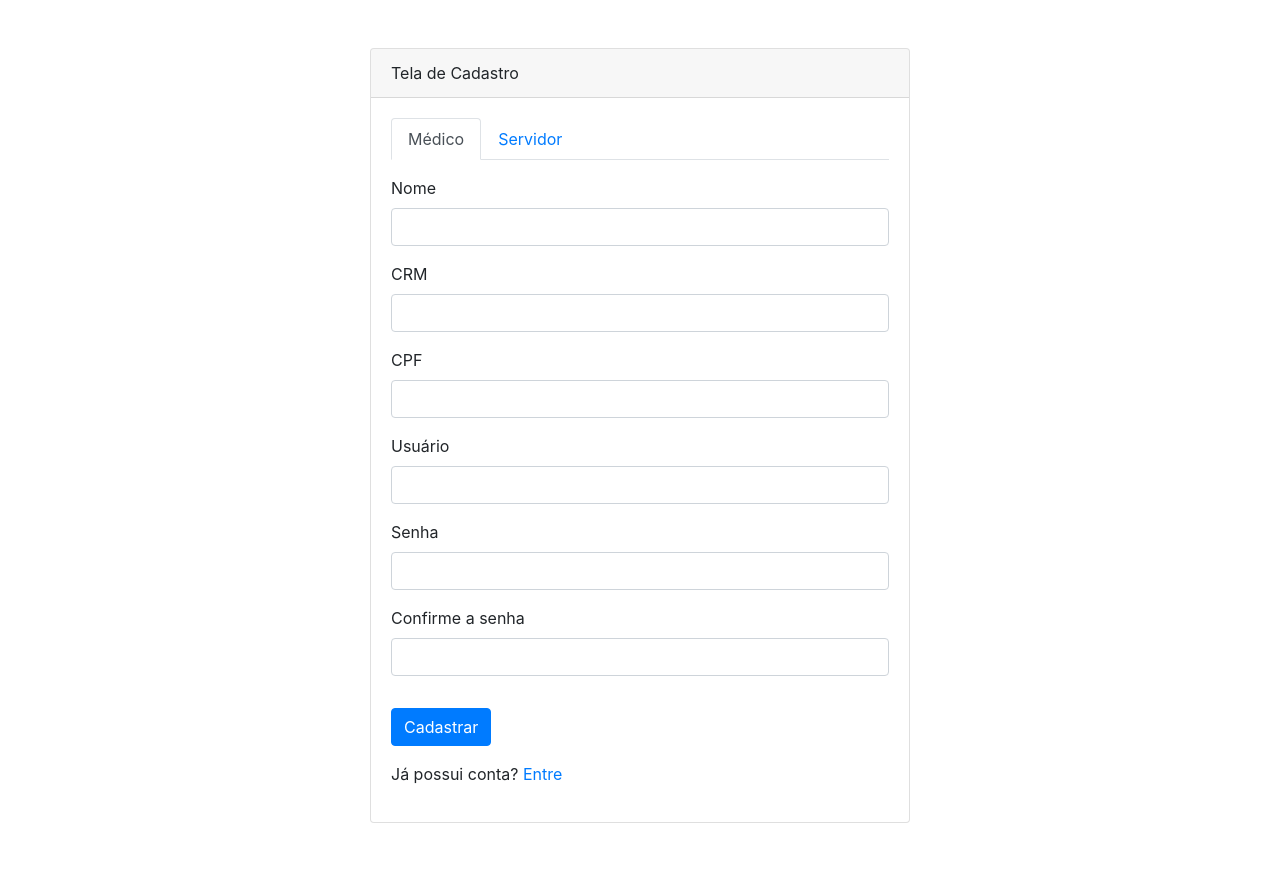
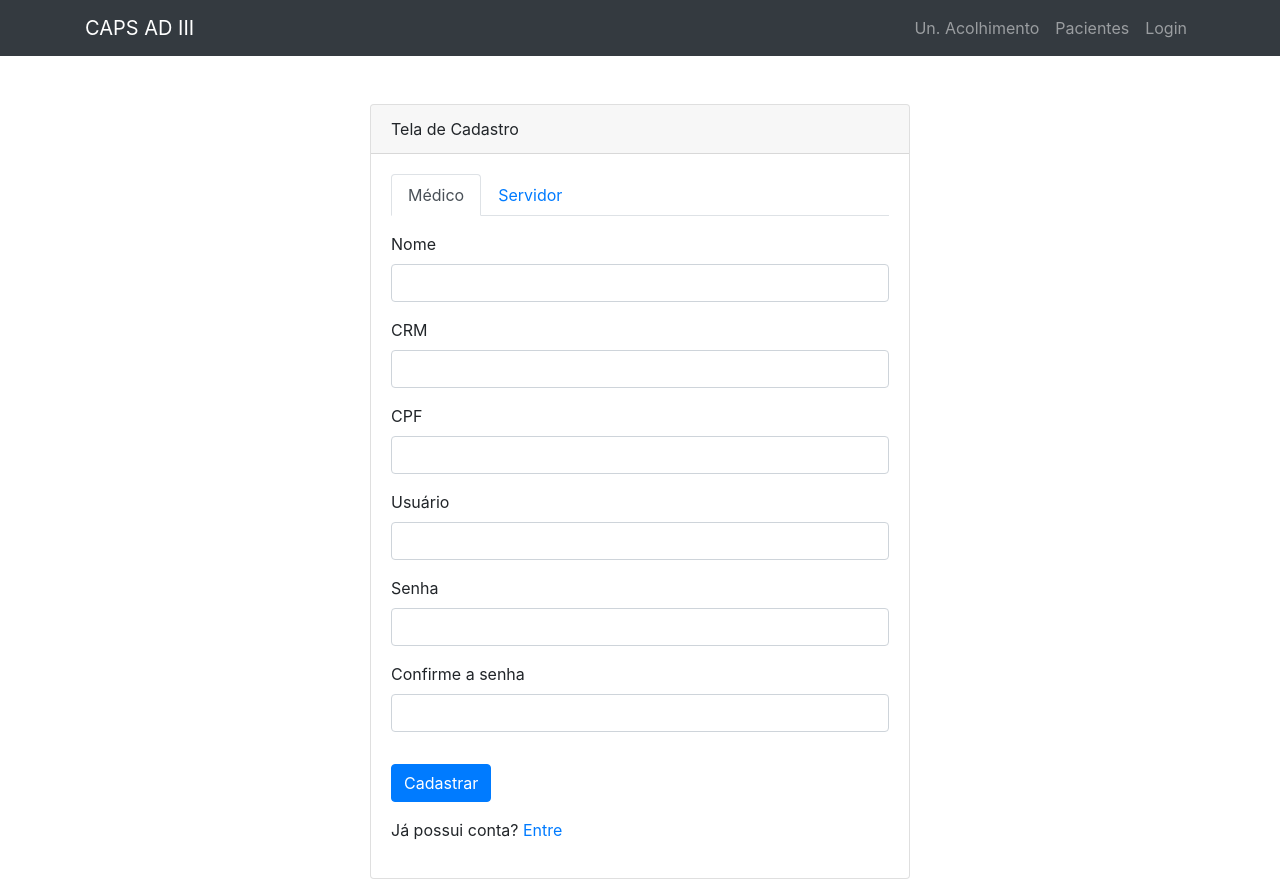
Before and after one commit to matheusnobrega/caps-application, a Django app: page /register/ in a window 1280 px wide. Before the commit the page ends 823 px from the top, so only its background shows below. Run offline with Django 4.2, Linux system fonts and the light colour scheme; some libraries are stand-ins or nearby versions.

Commit message:
Adicionado barra de navegação

```diff
--- a/core/templates/base.html
+++ b/core/templates/base.html
@@ -12,6 +12,27 @@
 </head>
 
 <body>
+  <nav class="navbar navbar-expand-lg navbar-dark bg-dark">
+    <div class="container">
+      <a class="navbar-brand" href="#">CAPS AD III</a>
+      <button class="navbar-toggler" type="button" data-toggle="collapse" data-target="#navbarNav" aria-controls="navbarNav" aria-expanded="false" aria-label="Toggle navigation">
+        <span class="navbar-toggler-icon"></span>
+      </button>
+      <div class="collapse navbar-collapse justify-content-end" id="navbarNav">
+        <ul class="navbar-nav">
+          <li class="nav-item">
+            <a class="nav-link" href="#">Un. Acolhimento</a>
+          </li>
+          <li class="nav-item">
+            <a class="nav-link" href="#">Pacientes</a>
+          </li>
+          <li class="nav-item">
+            <a class="nav-link" href="#">Login</a>
+          </li>
+        </ul>
+      </div>
+    </div>
+  </nav>
     {% block content %}
     {% endblock %}
 </body>
```
